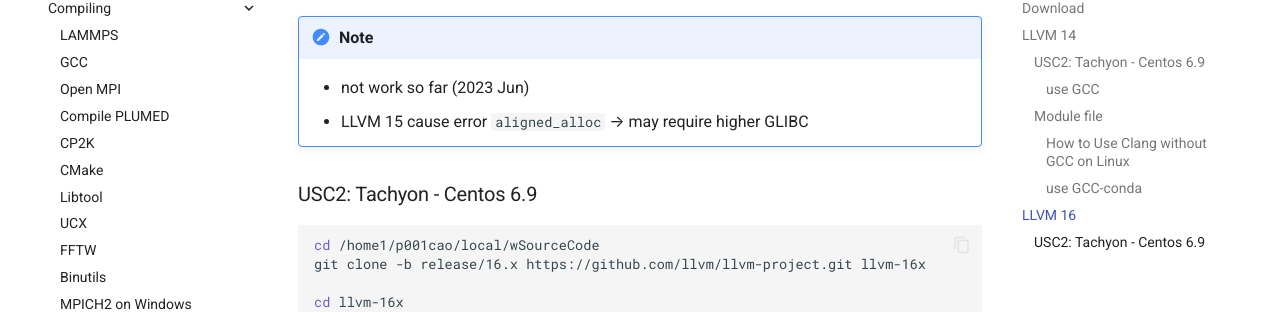
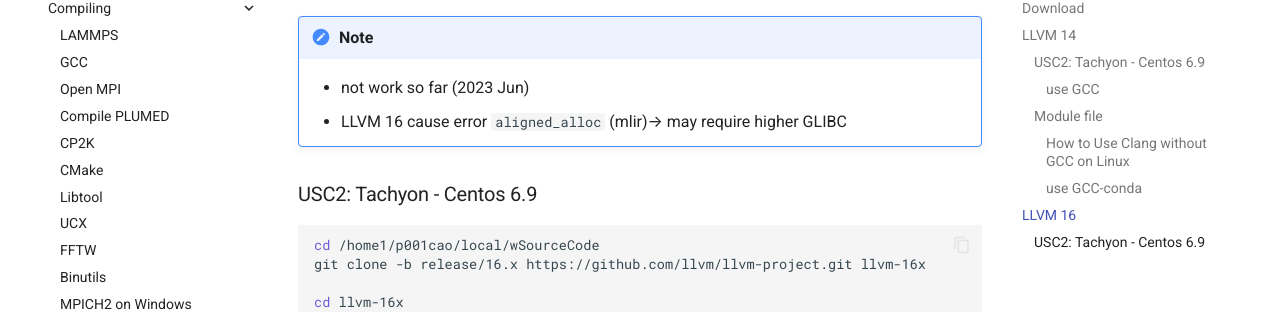
Before and after one commit to thangckt/thangckt.github.io, an MkDocs documentation site: the page built from docs/cluster/compiling/10_LLVM.md, in a window 1280 px wide and 900 px high, scrolled down 4275 px. Shown: the part 148-460 px from the top of the window. Built offline with MkDocs 1.6.1 and Material for MkDocs 9.7.7, drawn with Linux system fonts in a browser that asks for light colours; the version menu is left out; some of the changed text lies outside the part shown.

Commit message:
Update 10_LLVM.md

```diff
--- a/docs/cluster/compiling/10_LLVM.md
+++ b/docs/cluster/compiling/10_LLVM.md
@@ -185,7 +185,7 @@
 !!! note
 
     - not work so far (2023 Jun)
-    - LLVM 15 cause error `aligned_alloc` --> may require higher GLIBC
+    - LLVM 16 cause error `aligned_alloc` (mlir)--> may require higher GLIBC
 
 ### USC2: Tachyon - Centos 6.9
 
```
Also changed, not shown: other parts of docs/cluster/compiling/10_LLVM.md (+1 -1 lines).
